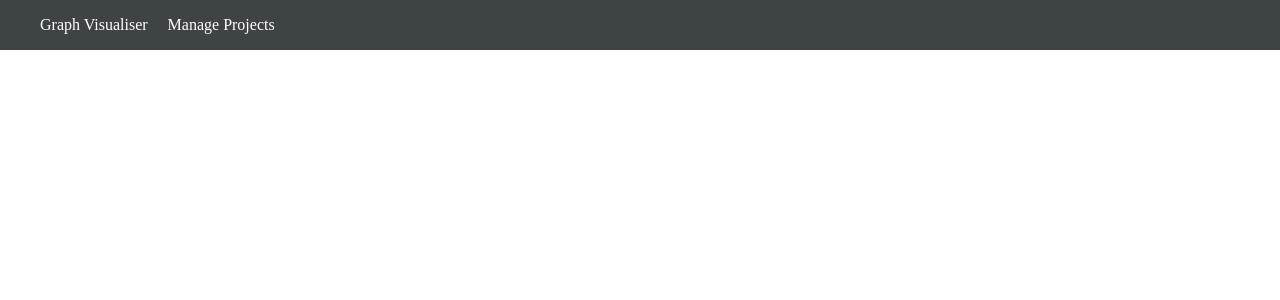
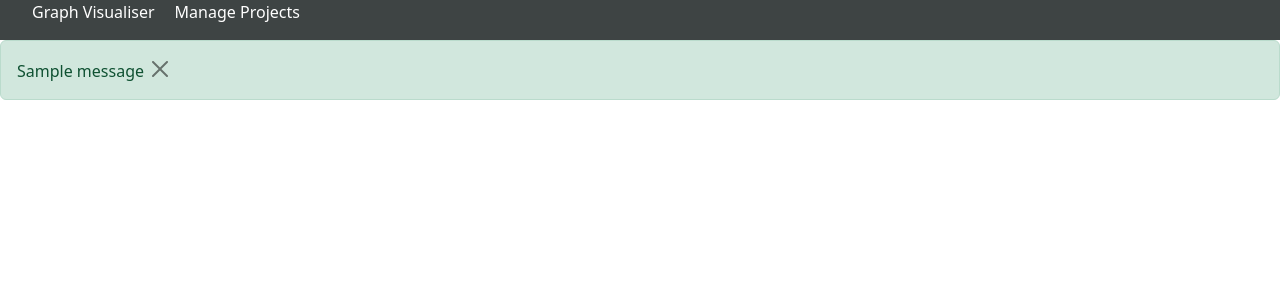
Before and after one commit to adambanner1904/user-journey-visualiser, a Flask app: page / in a window 1280 px wide. Shown: the top 300 px of the page. Run offline with Flask 3, Linux system fonts and the light colour scheme; one stand-in notice (Sample message) is shown.

Commit message:
Changed semantics of id's, added in bootstrap links to css and js and also added in the flashing messages code to base.html .

```diff
--- a/app/static/styles/base.css
+++ b/app/static/styles/base.css
@@ -24,7 +24,7 @@ body {
   position: relative;
 }
 
-#navbar {
+#header {
     background-color: var(--dark);
 }
 
--- a/app/templates/base.html
+++ b/app/templates/base.html
@@ -1,31 +1,54 @@
 <!DOCTYPE html>
 <html lang="en">
 <head>
-    <meta charset="UTF-8" />
-    <meta name="viewport" content="width=device-width, initial-scale=1.0" />
-    <link rel="stylesheet" href="static/styles/base.css" />
+    <meta charset="UTF-8"/>
+    <meta name="viewport" content="width=device-width, initial-scale=1.0"/>
+    <link href="https://cdn.jsdelivr.net/npm/bootstrap@5.2.3/dist/css/bootstrap.min.css" rel="stylesheet"
+          integrity="sha384-rbsA2VBKQhggwzxH7pPCaAqO46MgnOM80zW1RWuH61DGLwZJEdK2Kadq2F9CUG65" crossorigin="anonymous">
+    <link rel="stylesheet" href="static/styles/base.css"/>
     {% block link %} {% endblock %}
     <title>{% block title %}{%endblock%}</title>
+
 </head>
 <body>
 <!-- Header -->
-    <header id="navbar">
-      <nav>
+<header id="header">
+    <nav id="navbar">
         <ul id="navbar-list">
             <li>
-            <a href="{{url_for('bp.user_journey_visualiser')}}" class="nav-link">Graph Visualiser</a>
+                <a href="{{url_for('ujv.user_journey_visualiser')}}" class="nav-link">Graph Visualiser</a>
             </li>
             <li>
-            <a href="{{url_for('bp.projects')}}" class="nav-link">Manage Projects</a>
+                <a href="{{url_for('projects.manage_projects')}}" class="nav-link">Manage Projects</a>
             </li>
         </ul>
     </nav>
 </header>
 <!-- Main content -->
 <div id="main-content">
+    {% with messages = get_flashed_messages(with_categories=True) %}
+    {% if messages %}
+    {% for category, message in messages %}
+    {% if category == "error" %}
+    <div class="alert alert-danger alter-dismissible fade show" role="alert">
+        {{ message }}
+        <button type="button" class="btn-close" data-bs-dismiss="alert"></button>
+    </div>
+    {% else %}
+    <div class="alert alert-success alter-dismissible fade show" role="alert">
+        {{ message }}
+        <button type="button" class="btn-close" data-bs-dismiss="alert"></button>
+    </div>
+    {% endif %}
+    {% endfor %}
+    {% endif %}
+    {% endwith %}
     {% block content %}{%endblock%}
 </div>
 </body>
+<script src="https://cdn.jsdelivr.net/npm/bootstrap@5.2.3/dist/js/bootstrap.bundle.min.js"
+        integrity="sha384-kenU1KFdBIe4zVF0s0G1M5b4hcpxyD9F7jL+jjXkk+Q2h455rYXK/7HAuoJl+0I4"
+        crossorigin="anonymous"></script>
 <script type="text/javascript" src="static/script.js"></script>
 {% block scripts %} {% endblock %}
 </html>
```
Lines whose indentation alone changed are shown as unchanged.
